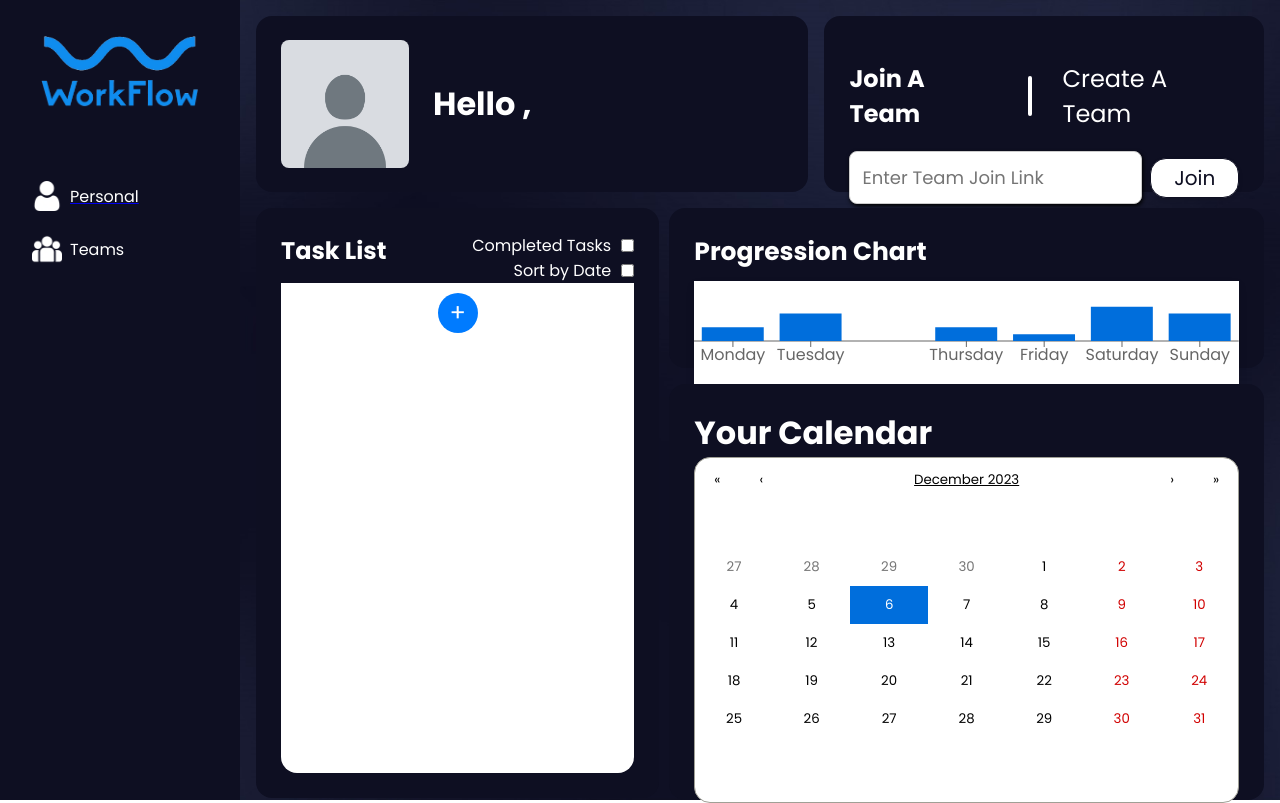
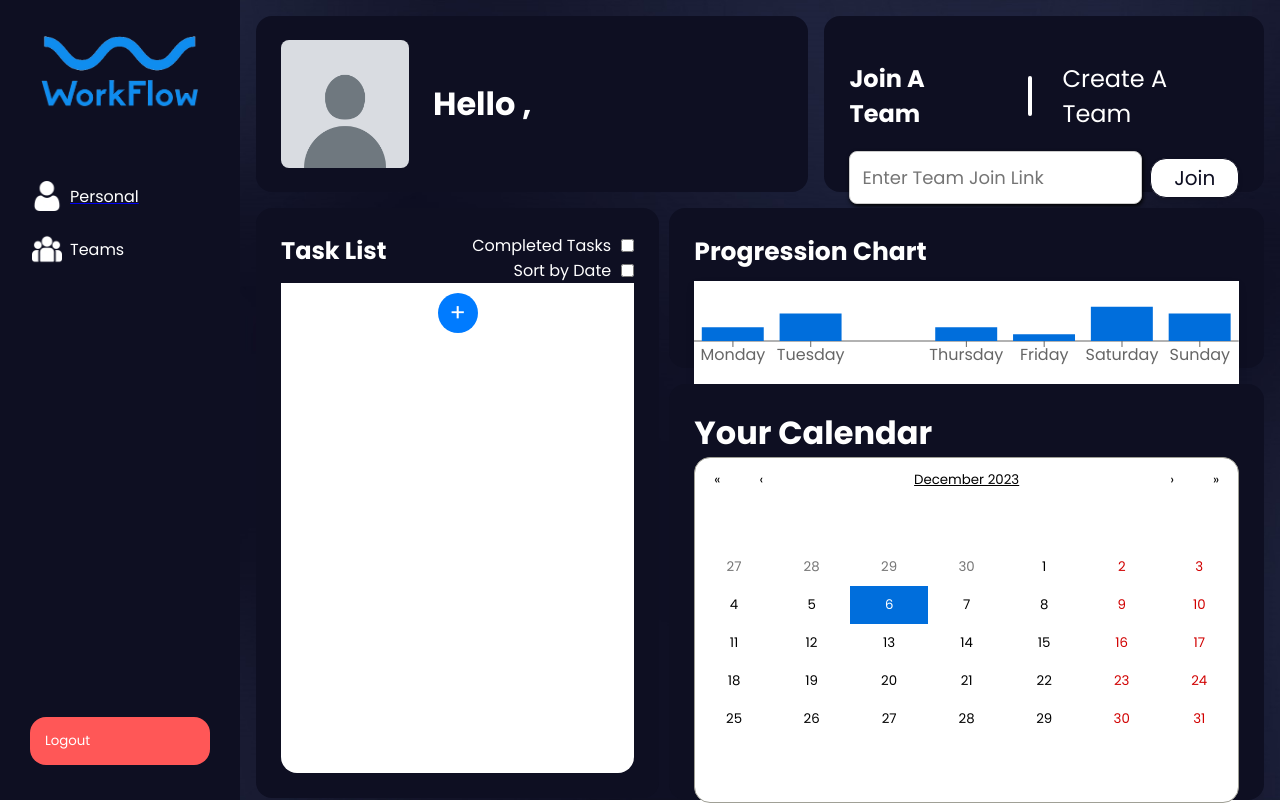
Before and after one commit to ChanAbay-abay/WorkFlow, a React (Vite) app in the folder Client/: page /homepage in a window 1280 px wide. Built offline with nearby package versions, Linux system fonts and the light colour scheme.

Commit message:
Log Out Added

```diff
--- a/Client/package.json
+++ b/Client/package.json
@@ -19,7 +19,7 @@
     "react": "^18.2.0",
     "react-calendar": "^4.6.1",
     "react-dom": "^18.2.0",
-    "react-router-dom": "^6.20.1",
+    "react-router-dom": "^6.21.1",
     "recharts": "^2.10.3"
   },
   "devDependencies": {
--- a/Client/src/Components/NavBar/NavBar.jsx
+++ b/Client/src/Components/NavBar/NavBar.jsx
@@ -6,11 +6,8 @@ import { Link } from "react-router-dom";
 import userWhite from "../../Assets/ICONS/userWhite.png";
 import groupWhite from "../../Assets/ICONS/groupWhite.png";
 import hasbulla from "../../Assets/hasbulla.jpg";
-import Personal from "../../Pages/Personal/Personal";
-import Homepage from "../../Pages/Homepage/Homepage";
-import TeamOne from "../../Pages/Teams/TeamOne/TeamOne";
 
-function NavBar() {
+function NavBar({ handleLogout }) {
   const [isDropdownOpen, setDropdownOpen] = useState(false);
 
   const toggleDropdown = () => {
@@ -32,6 +29,7 @@ function NavBar() {
           </div>
         </Link>
 
+        <div className="list-button-sep">
           <div className="nav-list">
             {/* personal */}
             {/* NEEDS TO LINK TO PERSONAL TASKS */}
@@ -70,6 +68,13 @@ function NavBar() {
               )}
             </div>
           </div>
+          <button
+            className="nav-list-box nav-logout-btn"
+            onClick={handleLogout}
+          >
+            Logout
+          </button>
+        </div>
       </div>
     </>
   );
--- a/Client/src/Components/NavBar/nav.css
+++ b/Client/src/Components/NavBar/nav.css
@@ -6,6 +6,8 @@
     left: 0;
     top: 0;
     padding: 30px;
+    display: flex;
+    flex-direction: column;
 }
 
 .nav-logo {
@@ -13,6 +15,13 @@
     margin-left: auto;
     margin-right: auto;
     display: block;
+}
+
+.list-button-sep {
+    display: flex;
+    flex-direction: column;
+    justify-content: space-between;
+    height: 100%;
 }
 
 .nav-list {
@@ -43,7 +52,7 @@
     font-weight: 400;
 }
 
-.nav-personal{
+.nav-personal {
     text-decoration: none;
 }
 
@@ -96,3 +105,21 @@
 /* .nav-list-box:hover {
     background-color: #2c3172;
 } */
+
+.nav-logout-btn {
+    background-color: #ff5757;
+    /* Choose a suitable color */
+    border: none;
+    border-radius: 16px;
+    color: white;
+    padding-left: 15px;
+    padding-right: 15px;
+    padding-top: 5px;
+    padding-bottom: 5px;
+    cursor: pointer;
+    transition: background-color 0.3s ease;
+}
+
+.nav-logout-btn:hover {
+    background-color: #d64040;
+}
--- a/Client/src/Pages/Homepage/Homepage.jsx
+++ b/Client/src/Pages/Homepage/Homepage.jsx
@@ -2,7 +2,6 @@ import React, { useEffect, useState } from "react";
 import userDefault from "../../Assets/ICONS/userDefault.jpg";
 import "./Homepage.css";
 import JoinOrCreateTeam from "../../Components/JoinOrCreateTeam/JoinCreateTeam";
-import MiniTaskList from "../../Components/MiniTaskList/MiniTaskList";
 import TaskReport from "../../Components/TaskReport/TaskReport";
 import HomePageCalendar from "../../Components/HomePageCalendar/HomePageCalendar";
 import NavBar from "../../Components/NavBar/NavBar";
@@ -12,6 +11,14 @@ import TaskList from "../../Components/TaskList/TaskList";
 function Homepage() {
   const [userData, setUserData] = useState(null);
   const [tasks, setTasks] = useState([]);
+
+  const handleLogout = () => {
+    // Your logout logic here, e.g., remove token from local storage
+    localStorage.removeItem("token");
+
+    // Redirect to the "/" page
+    window.location.href = "/";
+  };
 
   useEffect(() => {
     const fetchData = async () => {
@@ -52,7 +59,7 @@ function Homepage() {
   return (
     <div className="homepage-container">
       <div className="navcont">
-        <NavBar></NavBar>
+        <NavBar handleLogout={handleLogout} />
       </div>
       <div className="homepage-content">
         <div className="homepage-top">
--- a/Client/src/Pages/Personal/Personal.jsx
+++ b/Client/src/Pages/Personal/Personal.jsx
@@ -21,6 +21,14 @@ function Personal() {
       setShowPieChart(false);
       setIsLeftPanelExpanded(false);
     }
+  };
+
+  const handleLogout = () => {
+    // Your logout logic here, e.g., remove token from local storage
+    localStorage.removeItem("token");
+
+    // Redirect to the "/" page
+    window.location.href = "/";
   };
 
   const fetchUserData = () => {
@@ -50,7 +58,7 @@ function Personal() {
   return (
     <div className="ptl-container">
       <div className="ptl-nav">
-        <NavBar />
+        <NavBar handleLogout={handleLogout} />
       </div>
       <div className="ptl-content">
         <div
```
Also changed, not shown: 1 other file (tests, documents, lock files or other folders). Lines whose indentation alone changed are shown as unchanged.
